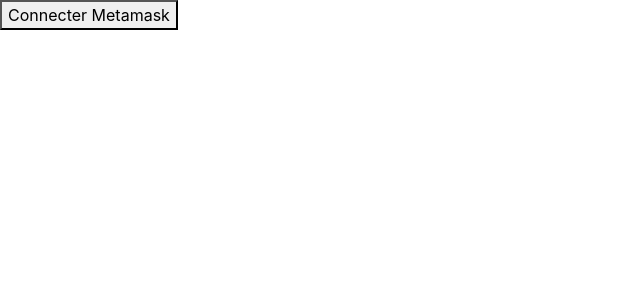
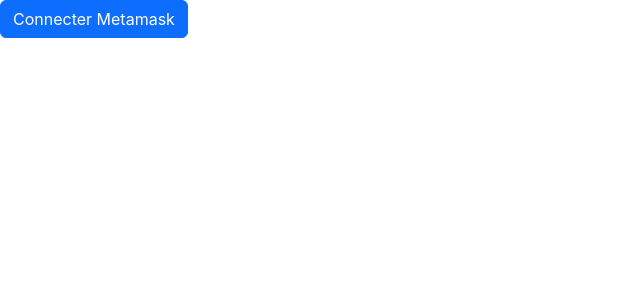
Before and after one commit to clem59170/voting_dapp, a React (Create React App) app: page / in a window 1280 px wide. Shown: the top 300 px of the page, without its empty margins (0-640 px from the left). Built offline with nearby package versions, Linux system fonts and the light colour scheme.

Commit message:
improving metamask connection button

```diff
--- a/src/App.js
+++ b/src/App.js
@@ -4,6 +4,7 @@
 import AdminPanel from "./components/AdminPanel";
 import VoterPanel from "./components/VoterPanel";
 import "./App.css";
+import Button from "react-bootstrap/Button";
 
 const App = () => {
     const [web3, setWeb3] = useState(null);
@@ -51,7 +52,7 @@
     return (
         <div className="App">
             {!web3 ? (
-                <button onClick={connectMetamask}>Connecter Metamask</button>
+                <Button onClick={connectMetamask}>Connecter Metamask</Button>
             ) : isAdmin ? (
                 <AdminPanel contract={contract} accounts={accounts}/>
             ) : (
```
